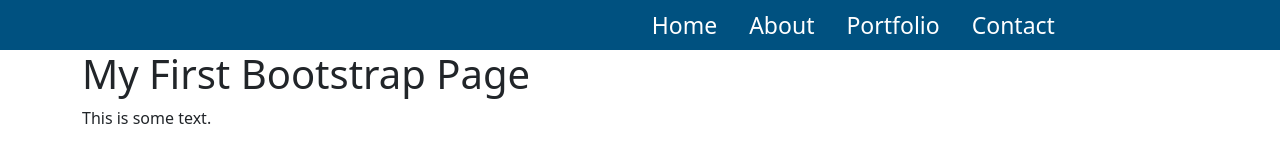
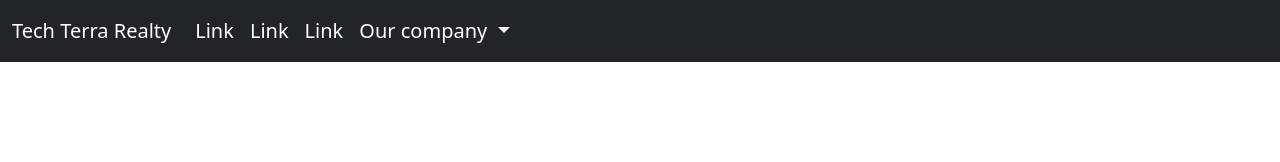
Before and after one commit to Michaelojok11/Tech-Terra-Realty, a plain HTML site: page index.html in a window 1280 px wide. Drawn offline with nearby package versions, Linux system fonts and the light colour scheme.

Commit message:
update git

```diff
--- a/index.html
+++ b/index.html
@@ -16,49 +16,55 @@
 
 <!-- START OF CONTAINER -->
 <header>
+  <!-- Navigation bar -->
+  <nav class="navbar navbar-expand-sm bg-dark navbar-dark">
+    <!--  -->
     <div class="container-fluid">
-      <!-- row -->
-      <div class="row" style="height: 50px; background-color: rgb(0, 81, 128);">
-        <!-- column 1 -->
-        <div class="col-sm-4 bg" ></div>
-        <!-- column 2 -->
-        <div class="col-sm-8">
-          <ul class="nav justify-content-center">
+      <!-- logo -->
+      <a class="navbar-brand" href="#"> Tech Terra Realty </a>
+
+      <button class="navbar-toggler" type="button" data-bs-toggle="collapse" data-bs-target="#collapsibleNavbar">
+        <span class="navbar-toggler-icon"></span>
+      </button>
+      <div class="collapse navbar-collapse" id="collapsibleNavbar">
+        <ul class="navbar-nav">
           <li class="nav-item">
-              <a class="nav-link text-white" href="#" style="font-size: 23px;">
-                Home
-              </a>
+            <a class="nav-link" href="#">Link</a>
           </li>
           <li class="nav-item">
-              <a class="nav-link text-white" href="#" style="font-size: 23px;">
-                About
-              </a>
+            <a class="nav-link" href="#">Link</a>
           </li>
           <li class="nav-item">
-              <a class="nav-link text-white" href="#" style="font-size: 23px;">
-                Portfolio
-              </a>
+            <a class="nav-link" href="#">Link</a>
           </li>
-            <li class="nav-item">
-              <a class="nav-link text-white" href="#" style="font-size: 23px;">
-                Contact
-              </a>
+
+          <!-- Drop down menu -->
+          <li class="nav-item dropdown">
+            <a class="nav-link dropdown-toggle" href="#" role="button" data-bs-toggle="dropdown"> Our company </a>
+            <ul class="dropdown-menu">
+              <li><a class="dropdown-item" href="#"> Mission </a></li>
+              <li><a class="dropdown-item" href="#"> Vision </a></li>
+              <li><a class="dropdown-item" href="#"> Core Values /a></li>
+           </ul>
           </li>
         </ul>
       </div>
     </div>
-    </div>
+  </nav>
+  <!-- End of navigation bar -->
 </header>
 
-<div class="container">
 
-  <h1>My First Bootstrap Page</h1>
-  <p>This is some text.</p>
-
-</div>
 <!-- END OF CONTAINER -->
 
 
+
+<!-- javascript -->
+
+  <script>
+
+
+  </script>
 
     <script src="js/bootstrap.bundle.min.js"></script>
     <script src="js/bootstrap.bundle.min.js.map"></script>
```
Also changed, not shown: services.html (+15 -0 lines). Lines whose indentation alone changed are shown as unchanged.
